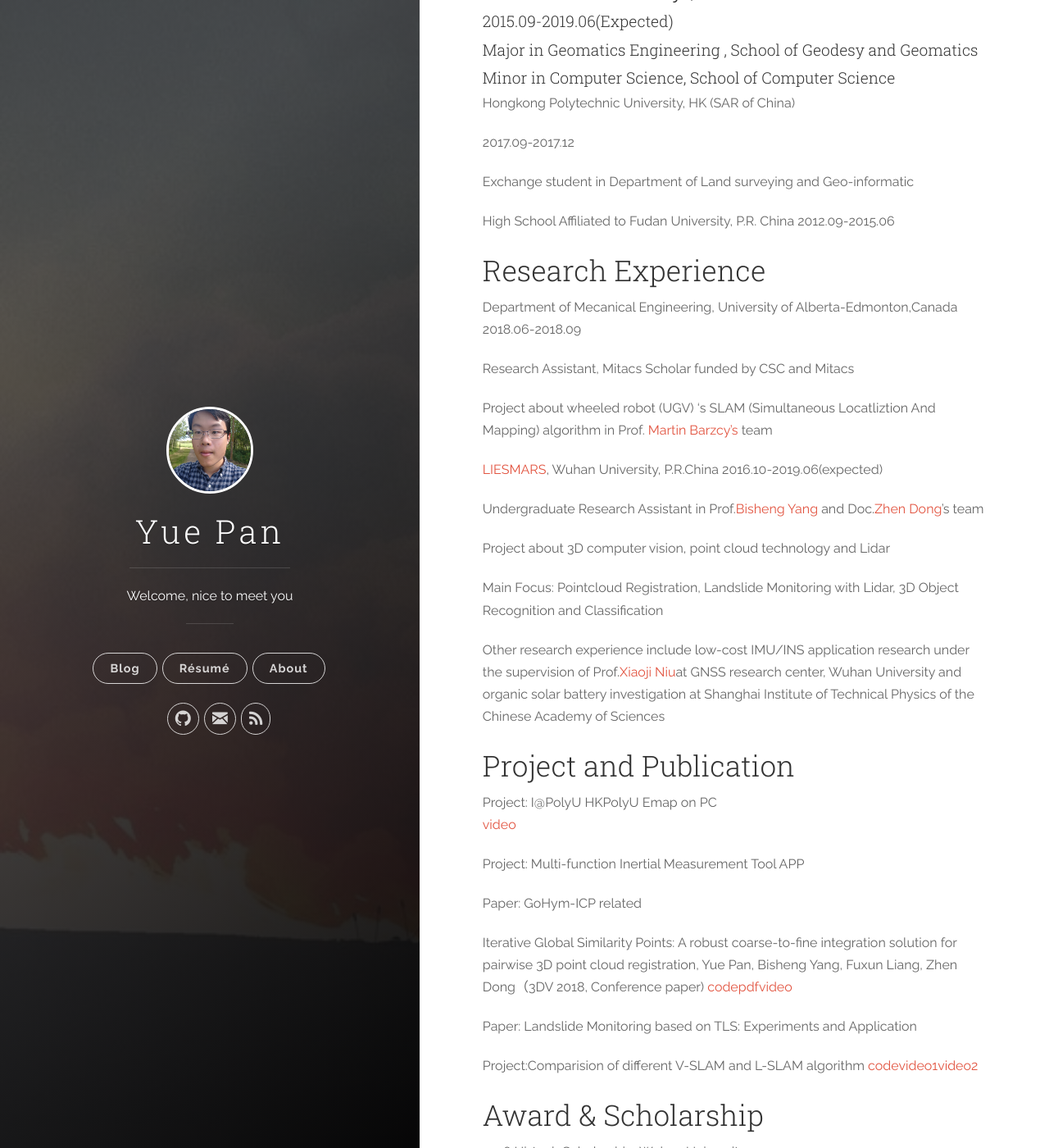
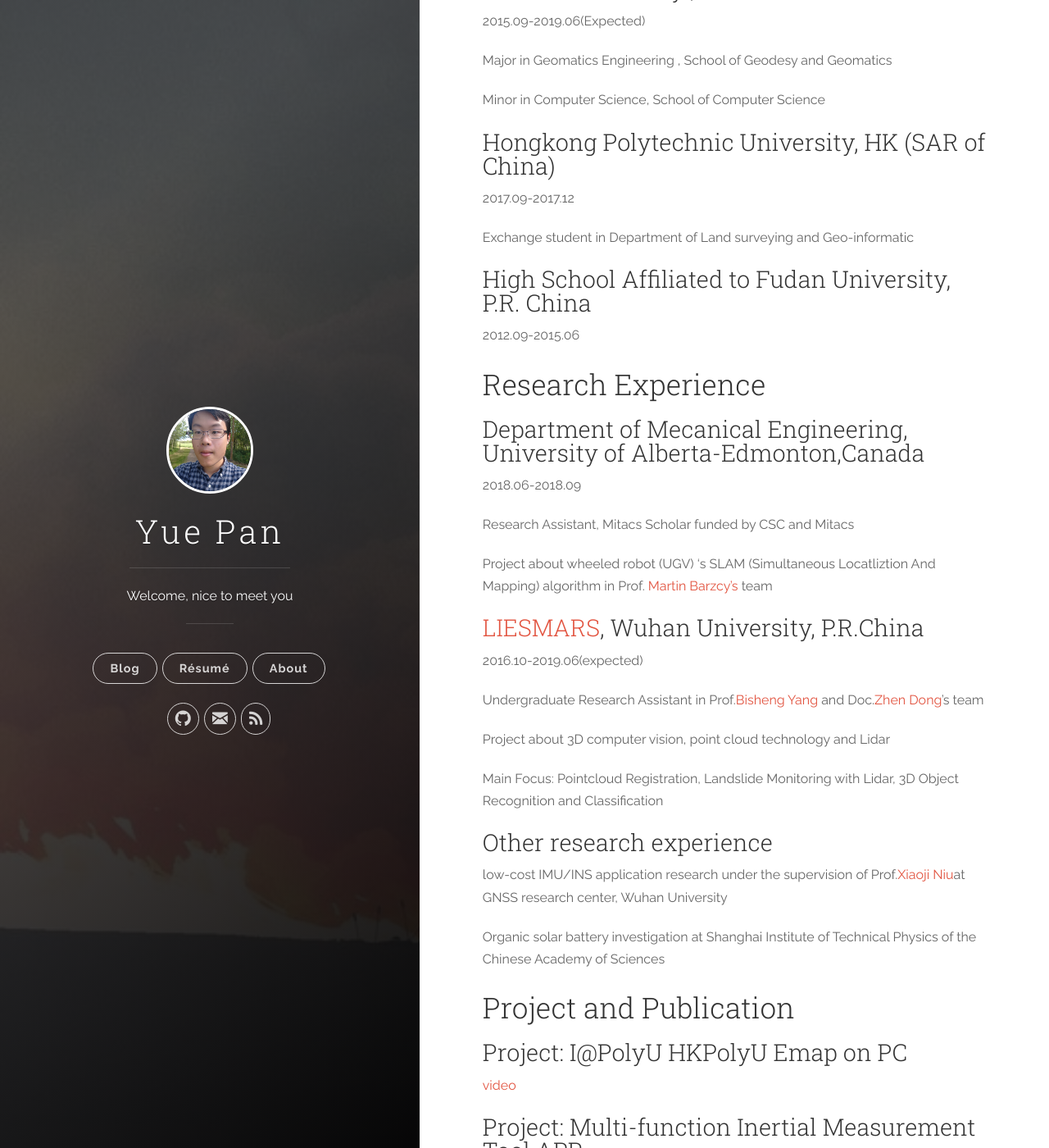
Before and after one commit to YuePanEdward/YuePanEdward.github.io, a Jekyll site: the page built from _posts/2018-03-14-about.md, in a window 1280 px wide and 1400 px high, scrolled down 747 px. Shown: the whole window at 82% size. Built offline with Jekyll 4.4.1, drawn with Linux system fonts in a browser that asks for light colours; some of the changed text lies outside the part shown.

Commit message:
Update 2018-03-14-about.md

```diff
--- a/_posts/2018-03-14-about.md
+++ b/_posts/2018-03-14-about.md
@@ -22,16 +22,16 @@
 ## Education
 ### Wuhan University ,P.R. China
 
-#### 2015.09-2019.06(Expected)
+2015.09-2019.06(Expected)
 
-#### Major in Geomatics Engineering , School of Geodesy and Geomatics
+Major in Geomatics Engineering , School of Geodesy and Geomatics
 
-#### Minor in Computer Science, School of Computer Science
+Minor in Computer Science, School of Computer Science
 
 
 
 
-Hongkong Polytechnic University, HK (SAR of China)
+### Hongkong Polytechnic University, HK (SAR of China)
 
 2017.09-2017.12
 
@@ -39,13 +39,14 @@
 
 
 
-High School Affiliated to Fudan University, P.R. China
+### High School Affiliated to Fudan University, P.R. China
 2012.09-2015.06
 
 
 ## Research Experience
 
-Department of Mecanical Engineering, University of Alberta-Edmonton,Canada
+### Department of Mecanical Engineering, University of Alberta-Edmonton,Canada
+
 2018.06-2018.09
 
 Research Assistant, Mitacs Scholar funded by CSC and Mitacs
@@ -54,7 +55,8 @@
 
 
 
-[LIESMARS](http://www.lmars.whu.edu.cn/en/), Wuhan University, P.R.China
+### [LIESMARS](http://www.lmars.whu.edu.cn/en/), Wuhan University, P.R.China
+
 2016.10-2019.06(expected)
 
 Undergraduate Research Assistant in Prof.[Bisheng Yang](https://scholar.google.ca/citations?user=TJkm8igAAAAJ&hl=en&oi=ao) and Doc.[Zhen Dong](https://scholar.google.ca/citations?user=TJkm8igAAAAJ&hl=en&oi=ao)'s team
@@ -65,22 +67,29 @@
 
 
 
-Other research experience include low-cost IMU/INS application research under the supervision of Prof.[Xiaoji Niu](https://www.researchgate.net/profile/Xiaoji_Niu)at GNSS research center, Wuhan University and organic solar battery investigation at Shanghai Institute of Technical Physics of the Chinese Academy of Sciences
+### Other research experience
+
+low-cost IMU/INS application research under the supervision of Prof.[Xiaoji Niu](https://www.researchgate.net/profile/Xiaoji_Niu)at GNSS research center, Wuhan University
+
+Organic solar battery investigation at Shanghai Institute of Technical Physics of the Chinese Academy of Sciences
 
 ## Project and Publication
-Project: I@PolyU   HKPolyU Emap on PC
+
+### Project: I@PolyU   HKPolyU Emap on PC
+
 [video](https://www.youtube.com/watch?v=Nc12RI4Wj7g)
 
-Project: Multi-function Inertial Measurement Tool APP
+### Project: Multi-function Inertial Measurement Tool APP
 
-Paper: GoHym-ICP related
+### Project:Comparision of different V-SLAM and L-SLAM algorithm
+
+[code](https://github.com/YuePanEdward/Cartographer_ros-on-Jackal)[video1](https://www.youtube.com/watch?v=wJPFnWXptLo)[video2](https://www.youtube.com/watch?v=zGrvtwrzm64)
+
+### Paper: GoHym-ICP related
 
 Iterative Global Similarity Points: A robust coarse-to-fine integration solution for pairwise 3D point cloud registration, Yue Pan, Bisheng Yang, Fuxun Liang, Zhen Dong（3DV 2018, Conference paper) [code](https://github.com/YuePanEdward/IGSP)[pdf]()[video](https://www.youtube.com/watch?v=kdAiYePkTQM)
 
-Paper: Landslide Monitoring based on TLS: Experiments and Application
-
-Project:Comparision of different V-SLAM and L-SLAM algorithm
-[code](https://github.com/YuePanEdward/Cartographer_ros-on-Jackal)[video1](https://www.youtube.com/watch?v=wJPFnWXptLo)[video2](https://www.youtube.com/watch?v=zGrvtwrzm64)
+### Paper: Landslide Monitoring based on TLS: Experiments and Application
 
 
 ## Award & Scholarship
@@ -97,8 +106,8 @@
 2018 CSC-Mitacs Scholarship
 
 ## Skills
-Programming:C,C++,C#,Java,Matlab,Python and so on
+### Programming:C,C++,C#,Java,Matlab,Python and so on
 
-OS:Linux,ROS
+### OS:Linux,ROS
 
-Geomatics:ArcGIS,SKT,Total Station,Leveling,GPS RTK and so on
+### Geomatics:ArcGIS,SKT,Total Station,Leveling,GPS RTK and so on
```
